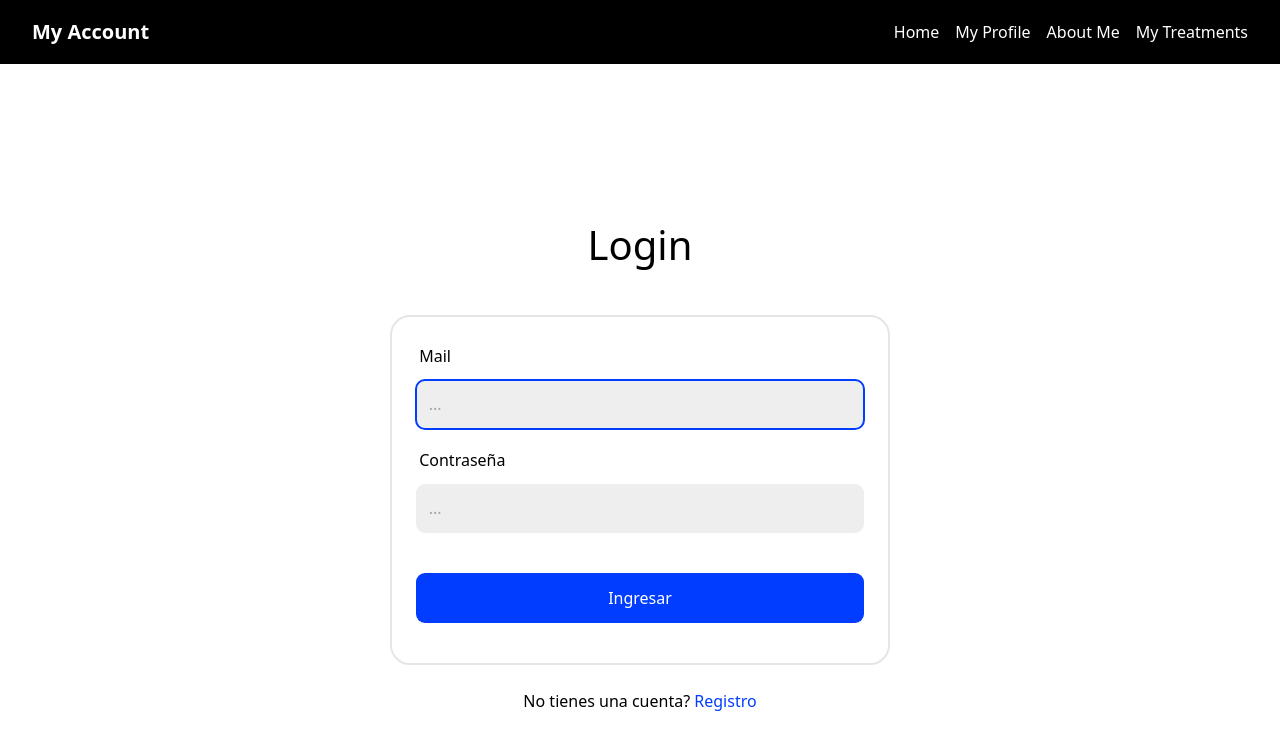
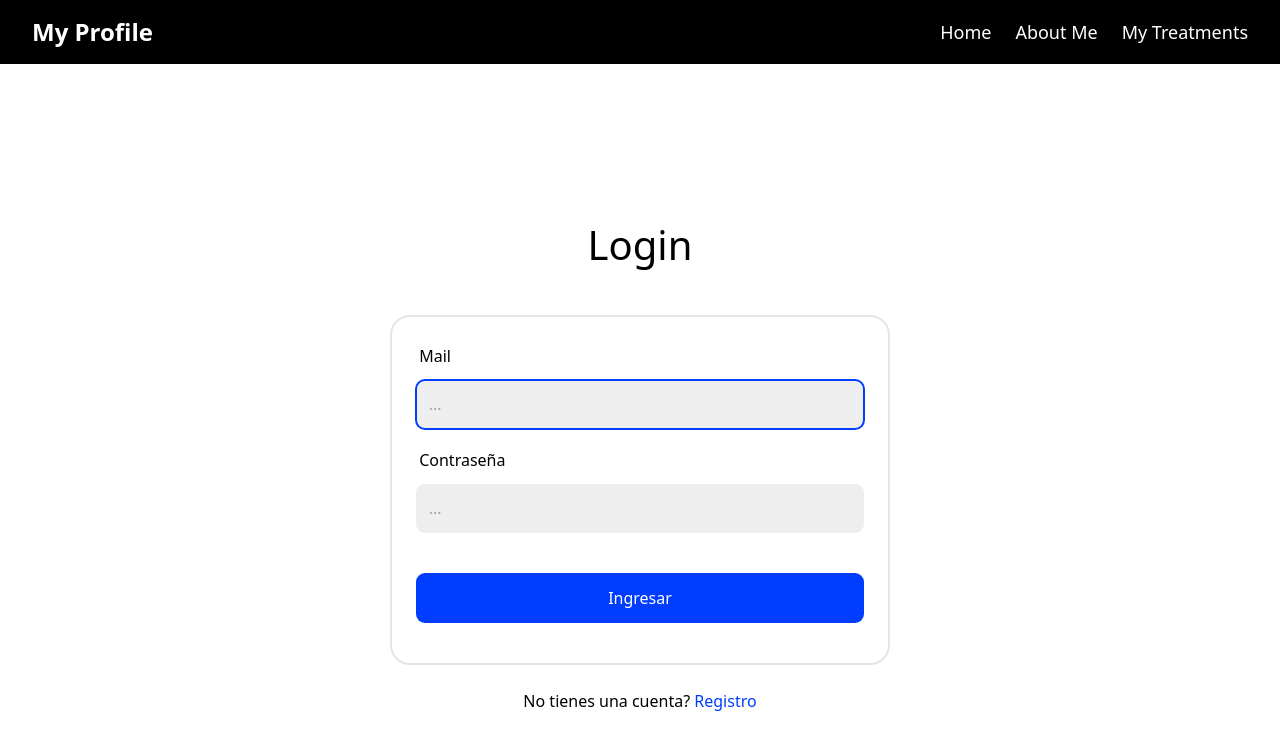
Before and after one commit to nes2214/0621-Pt22, a plain HTML site: page login.html in a window 1280 px wide. Drawn offline with nearby package versions, Linux system fonts and the light colour scheme.

Commit message:
cambios navbar añadido mytreatments

```diff
--- a/js/myprofile.js
+++ b/js/myprofile.js
@@ -35,6 +35,7 @@ document.addEventListener('DOMContentLoaded', () => {
     if (!validateName(name)) {
       messageError.textContent = 'Nombre inválido: sólo texto, máx. 50 caracteres.'
       valid = false
+
     } else if (!validateEmail(email)) {
       messageError.textContent = 'Email inválido.'
       valid = false
--- a/navbar.html
+++ b/navbar.html
@@ -1,43 +1,19 @@
 <nav class="bg-black text-white">
   <div class="max-w-7xl mx-auto px-4 sm:px-6 lg:px-8">
-    <div class="flex justify-between h-16 items-center">
+    <div class="flex flex-col sm:flex-row justify-between items-center h-auto sm:h-16 py-3 sm:py-0">
+
       <!-- Logo -->
-      <a href="#" class="text-xl font-bold">My Account</a>
+      <a href="myprofile.html" class="text-2xl font-bold mb-3 sm:mb-0 hover:text-pink-400 transition">
+        My Profile
+      </a>
 
-      <!-- Botón hamburguesa (solo móvil) -->
-      <div class="lg:hidden">
-        <button id="mobile-menu-button" class="text-white focus:outline-none">
-          <!-- Icono hamburguesa -->
-          <svg class="w-6 h-6" fill="none" stroke="currentColor" stroke-width="2"
-            viewBox="0 0 24 24" stroke-linecap="round" stroke-linejoin="round">
-            <path d="M4 6h16M4 12h16M4 18h16"></path>
-          </svg>
-        </button>
+      <!-- Enlaces -->
+      <div class="flex flex-col sm:flex-row space-y-2 sm:space-y-0 sm:space-x-6 text-lg">
+        <a href="index.html" class="hover:text-pink-400 transition">Home</a>
+        <a href="#" class="hover:text-pink-400 transition">About Me</a>
+        <a href="mytreatments.html" class="hover:text-pink-400 transition">My Treatments</a>
       </div>
 
-
-      <div class="hidden lg:flex space-x-4">
-        <a href="index.html" class="hover:text-pink-400">Home</a>
-        <a href="myprofile.html" class="hover:text-pink-400">My Profile</a>
-        <a href="#" class="hover:text-pink-400">About Me</a>
-        <a href="#" class="hover:text-pink-400">My Treatments</a>
-      </div>
-    </div>
-
-    <div id="mobile-menu" class="lg:hidden hidden mt-2 space-y-1">
-      <a href="index.html" class="block px-2 py-1 hover:bg-gray-800 rounded">Home</a>
-      <a href="myprofile.html" class="block px-2 py-1 hover:bg-gray-800 rounded">My Profile</a>
-      <a href="#" class="block px-2 py-1 hover:bg-gray-800 rounded">About Me</a>
-      <a href="#" class="block px-2 py-1 hover:bg-gray-800 rounded">My Treatments</a>
     </div>
   </div>
 </nav>
-
-<script>
-  const btn = document.getElementById('mobile-menu-button');
-  const menu = document.getElementById('mobile-menu');
-
-  btn.addEventListener('click', () => {
-    menu.classList.toggle('hidden');
-  });
-</script>
```
Also changed, not shown: mytreatments.html (added, +23 -0 lines).
